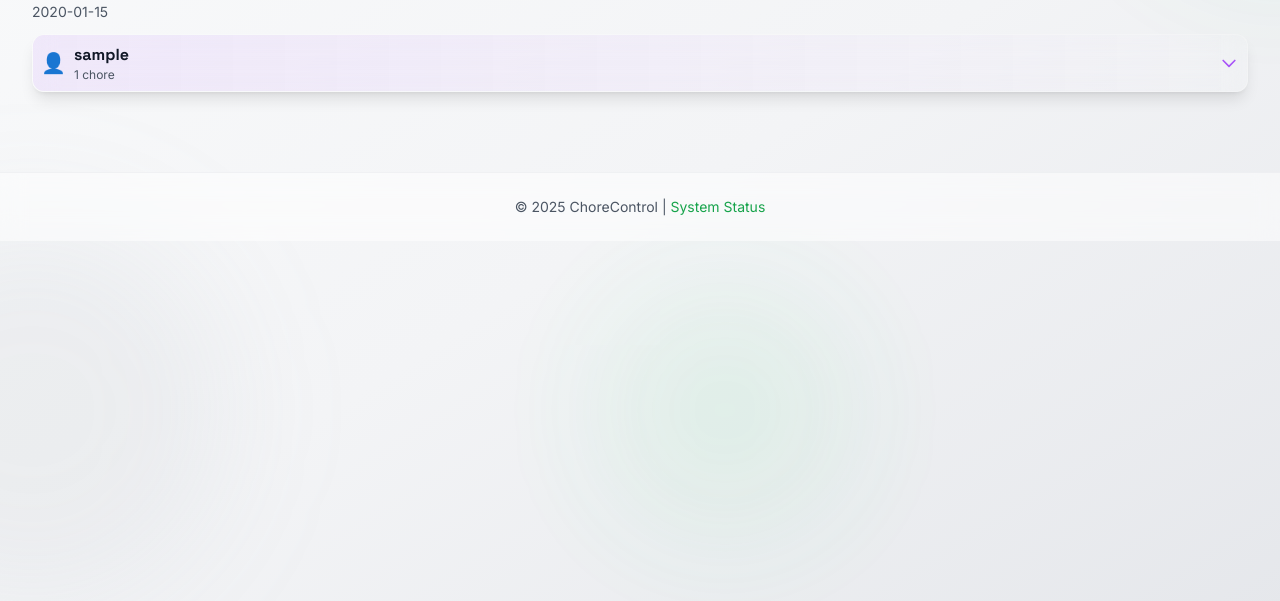
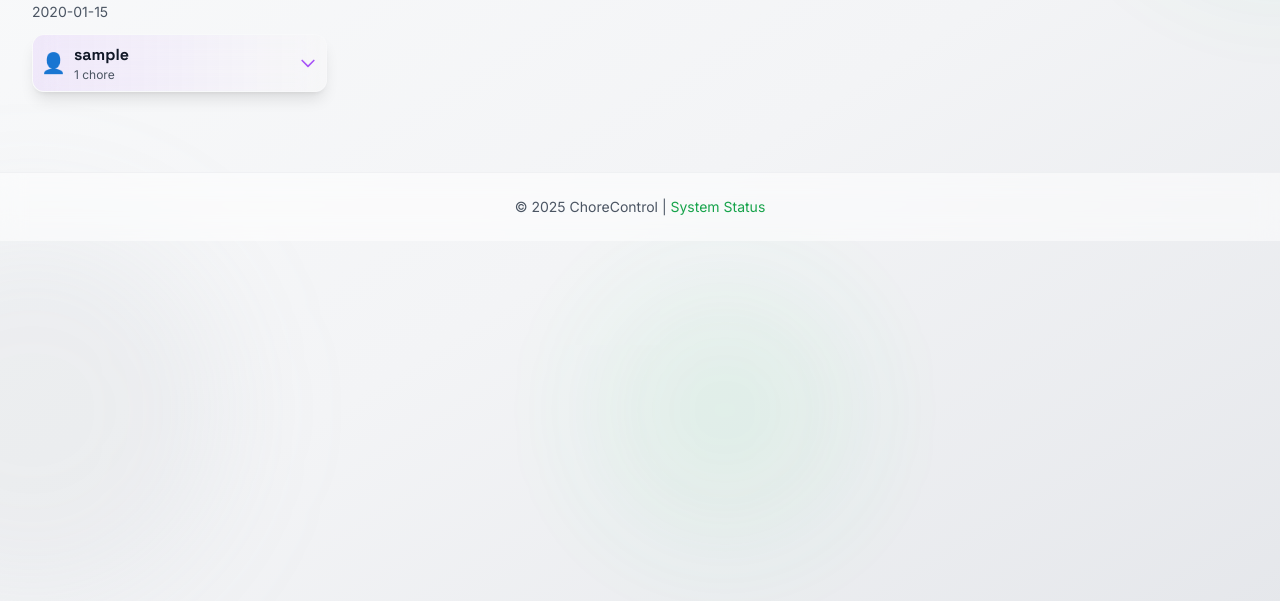
Before and after one commit to shaunadam/chorecontrol, a Flask app: template chorecontrol/templates/today.html in a window 1280 px wide. Shown: the part 182-783 px from the top of the page. Run offline with Flask 3, Linux system fonts and the light colour scheme; the template is opened without the code that fills it: most values are stand-ins (such as "Sample title", 1, 10 or a date in 2020); some libraries are stand-ins or nearby versions.

Commit message:
columns on Today page

```diff
--- a/chorecontrol/config.yaml
+++ b/chorecontrol/config.yaml
@@ -1,5 +1,5 @@
 name: ChoreControl
-version: "0.3.3g"
+version: "0.3.3h"
 slug: chorecontrol
 description: Home Assistant chore management system with kids, parents, points, and rewards
 url: https://github.com/shaunadam/chorecontrol
--- a/chorecontrol/templates/today.html
+++ b/chorecontrol/templates/today.html
@@ -5,7 +5,7 @@
 
 {% block extra_css %}
 <style>
-    /* Accordion styles */
+    /* Accordion styles - optimized for grid layout */
     .accordion-header {
         cursor: pointer;
         user-select: none;
@@ -18,9 +18,11 @@
         max-height: 0;
         overflow: hidden;
         transition: max-height 0.3s ease-out;
+        flex: 1;
     }
     .accordion-content.expanded {
-        max-height: 3000px;
+        max-height: none;
+        overflow-y: auto;
         transition: max-height 0.5s ease-in;
     }
     .accordion-icon {
@@ -28,6 +30,13 @@
     }
     .accordion-icon.rotated {
         transform: rotate(180deg);
+    }
+
+    /* Grid layout optimizations */
+    @media (min-width: 768px) {
+        .accordion-content.expanded {
+            max-height: calc(100vh - 250px);
+        }
     }
 
     /* Badge colors for time categories */
@@ -84,16 +93,16 @@
 </div>
 {% else %}
 
-<!-- Kid Sections -->
-<div class="space-y-2">
+<!-- Kid Sections - Responsive Grid -->
+<div class="grid grid-cols-1 md:grid-cols-2 lg:grid-cols-3 xl:grid-cols-4 gap-3">
     {% for kid_data in kids_data %}
-    <div class="bg-white/10 dark:bg-white/5 backdrop-blur-md border border-white/20 dark:border-white/10 rounded-xl shadow-lg overflow-hidden">
+    <div class="bg-white/10 dark:bg-white/5 backdrop-blur-md border border-white/20 dark:border-white/10 rounded-xl shadow-lg overflow-hidden flex flex-col">
         <!-- Kid Header -->
-        <div class="accordion-header p-2 flex items-center justify-between bg-gradient-to-r from-purple-500/10 to-transparent" onclick="toggleAccordion(this)">
-            <div class="flex items-center gap-2">
+        <div class="accordion-header p-2 flex items-center justify-between bg-gradient-to-r from-purple-500/10 to-transparent cursor-pointer" onclick="toggleAccordion(this)">
+            <div class="flex items-center gap-2 min-w-0 flex-1">
                 <span class="text-xl">👤</span>
-                <div>
-                    <h2 class="font-display text-base font-bold text-gray-900 dark:text-white">
+                <div class="min-w-0 flex-1">
+                    <h2 class="font-display text-base font-bold text-gray-900 dark:text-white truncate">
                         {{ kid_data.kid.username }}
                     </h2>
                     <p class="text-xs text-gray-600 dark:text-gray-400">
@@ -101,7 +110,7 @@
                     </p>
                 </div>
             </div>
-            <svg class="accordion-icon {% if kid_data.should_expand %}rotated{% endif %} w-5 h-5 text-purple-500" fill="none" stroke="currentColor" viewBox="0 0 24 24">
+            <svg class="accordion-icon {% if kid_data.should_expand %}rotated{% endif %} w-5 h-5 text-purple-500 flex-shrink-0" fill="none" stroke="currentColor" viewBox="0 0 24 24">
                 <path stroke-linecap="round" stroke-linejoin="round" stroke-width="2" d="M19 9l-7 7-7-7"></path>
             </svg>
         </div>
@@ -112,15 +121,17 @@
 
                 {# Late Chores #}
                 {% for chore_data in kid_data.chores.late %}
-                <div class="p-2 flex items-center justify-between gap-2">
-                    <div class="flex-1 min-w-0">
-                        <div class="flex flex-wrap items-center gap-1.5">
-                            <h3 class="text-sm font-semibold text-gray-900 dark:text-white">
+                <div class="p-2 flex flex-col gap-1.5">
+                    <div class="flex items-start gap-1.5 flex-wrap">
+                        <h3 class="text-sm font-semibold text-gray-900 dark:text-white flex-1 min-w-0">
                             {{ chore_data.instance.chore.name }}
                         </h3>
                         <span class="inline-flex items-center px-1.5 py-0.5 rounded text-xs font-semibold badge-late whitespace-nowrap">
                             Late ({{ chore_data.days_overdue }}d)
                         </span>
+                    </div>
+                    <div class="flex items-center justify-between gap-2">
+                        <div class="flex items-center gap-1.5 flex-wrap">
                             <span class="inline-flex items-center px-1.5 py-0.5 rounded text-xs font-semibold bg-red-500/20 text-red-700 dark:text-red-300 border border-red-500/30 whitespace-nowrap">
                                 {{ chore_data.display_points }}pts
                             </span>
@@ -130,26 +141,28 @@
                                 {{ status_badge('warning', 'Shared') }}
                             {% endif %}
                         </div>
-                    </div>
                         <button type="button"
                                 onclick="claimChoreForKid({{ chore_data.instance.id }}, {{ kid_data.kid.id }}, this)"
-                            class="bg-red-500/90 hover:bg-red-500 text-white font-medium px-3 py-1.5 rounded-lg transition-all text-sm whitespace-nowrap">
+                                class="bg-red-500/90 hover:bg-red-500 text-white font-medium px-3 py-1 rounded-lg transition-all text-xs whitespace-nowrap">
                             Claim
                         </button>
+                    </div>
                 </div>
                 {% endfor %}
 
                 {# Today Chores #}
                 {% for chore_data in kid_data.chores.today %}
-                <div class="p-2 flex items-center justify-between gap-2">
-                    <div class="flex-1 min-w-0">
-                        <div class="flex flex-wrap items-center gap-1.5">
-                            <h3 class="text-sm font-semibold text-gray-900 dark:text-white">
+                <div class="p-2 flex flex-col gap-1.5">
+                    <div class="flex items-start gap-1.5 flex-wrap">
+                        <h3 class="text-sm font-semibold text-gray-900 dark:text-white flex-1 min-w-0">
                             {{ chore_data.instance.chore.name }}
                         </h3>
                         <span class="inline-flex items-center px-1.5 py-0.5 rounded text-xs font-semibold badge-today whitespace-nowrap">
                             Today
                         </span>
+                    </div>
+                    <div class="flex items-center justify-between gap-2">
+                        <div class="flex items-center gap-1.5 flex-wrap">
                             <span class="inline-flex items-center px-1.5 py-0.5 rounded text-xs font-semibold bg-green-500/20 text-green-700 dark:text-green-300 border border-green-500/30 whitespace-nowrap">
                                 {{ chore_data.display_points }}pts
                             </span>
@@ -159,26 +172,28 @@
                                 {{ status_badge('warning', 'Shared') }}
                             {% endif %}
                         </div>
-                    </div>
                         <button type="button"
                                 onclick="claimChoreForKid({{ chore_data.instance.id }}, {{ kid_data.kid.id }}, this)"
-                            class="bg-green-500/90 hover:bg-green-500 text-white font-medium px-3 py-1.5 rounded-lg transition-all text-sm whitespace-nowrap">
+                                class="bg-green-500/90 hover:bg-green-500 text-white font-medium px-3 py-1 rounded-lg transition-all text-xs whitespace-nowrap">
                             Claim
                         </button>
+                    </div>
                 </div>
                 {% endfor %}
 
                 {# Early Chores #}
                 {% for chore_data in kid_data.chores.early %}
-                <div class="p-2 flex items-center justify-between gap-2">
-                    <div class="flex-1 min-w-0">
-                        <div class="flex flex-wrap items-center gap-1.5">
-                            <h3 class="text-sm font-semibold text-gray-900 dark:text-white">
+                <div class="p-2 flex flex-col gap-1.5">
+                    <div class="flex items-start gap-1.5 flex-wrap">
+                        <h3 class="text-sm font-semibold text-gray-900 dark:text-white flex-1 min-w-0">
                             {{ chore_data.instance.chore.name }}
                         </h3>
                         <span class="inline-flex items-center px-1.5 py-0.5 rounded text-xs font-semibold badge-early whitespace-nowrap">
                             +{{ chore_data.days_until_due }}d
                         </span>
+                    </div>
+                    <div class="flex items-center justify-between gap-2">
+                        <div class="flex items-center gap-1.5 flex-wrap">
                             <span class="inline-flex items-center px-1.5 py-0.5 rounded text-xs font-semibold bg-blue-500/20 text-blue-700 dark:text-blue-300 border border-blue-500/30 whitespace-nowrap">
                                 {{ chore_data.display_points }}pts
                             </span>
@@ -188,26 +203,28 @@
                                 {{ status_badge('warning', 'Shared') }}
                             {% endif %}
                         </div>
-                    </div>
                         <button type="button"
                                 onclick="claimChoreForKid({{ chore_data.instance.id }}, {{ kid_data.kid.id }}, this)"
-                            class="bg-blue-500/90 hover:bg-blue-500 text-white font-medium px-3 py-1.5 rounded-lg transition-all text-sm whitespace-nowrap">
+                                class="bg-blue-500/90 hover:bg-blue-500 text-white font-medium px-3 py-1 rounded-lg transition-all text-xs whitespace-nowrap">
                             Claim
                         </button>
+                    </div>
                 </div>
                 {% endfor %}
 
                 {# Anytime Chores #}
                 {% for chore_data in kid_data.chores.anytime %}
-                <div class="p-2 flex items-center justify-between gap-2">
-                    <div class="flex-1 min-w-0">
-                        <div class="flex flex-wrap items-center gap-1.5">
-                            <h3 class="text-sm font-semibold text-gray-900 dark:text-white">
+                <div class="p-2 flex flex-col gap-1.5">
+                    <div class="flex items-start gap-1.5 flex-wrap">
+                        <h3 class="text-sm font-semibold text-gray-900 dark:text-white flex-1 min-w-0">
                             {{ chore_data.instance.chore.name }}
                         </h3>
                         <span class="inline-flex items-center px-1.5 py-0.5 rounded text-xs font-semibold badge-anytime whitespace-nowrap">
                             Anytime
                         </span>
+                    </div>
+                    <div class="flex items-center justify-between gap-2">
+                        <div class="flex items-center gap-1.5 flex-wrap">
                             <span class="inline-flex items-center px-1.5 py-0.5 rounded text-xs font-semibold bg-gray-500/20 text-gray-700 dark:text-gray-300 border border-gray-500/30 whitespace-nowrap">
                                 {{ chore_data.display_points }}pts
                             </span>
@@ -217,12 +234,12 @@
                                 {{ status_badge('warning', 'Shared') }}
                             {% endif %}
                         </div>
-                    </div>
                         <button type="button"
                                 onclick="claimChoreForKid({{ chore_data.instance.id }}, {{ kid_data.kid.id }}, this)"
-                            class="bg-gray-500/90 hover:bg-gray-500 text-white font-medium px-3 py-1.5 rounded-lg transition-all text-sm whitespace-nowrap">
+                                class="bg-gray-500/90 hover:bg-gray-500 text-white font-medium px-3 py-1 rounded-lg transition-all text-xs whitespace-nowrap">
                             Claim
                         </button>
+                    </div>
                 </div>
                 {% endfor %}
 
```
Lines whose indentation alone changed are shown as unchanged.
